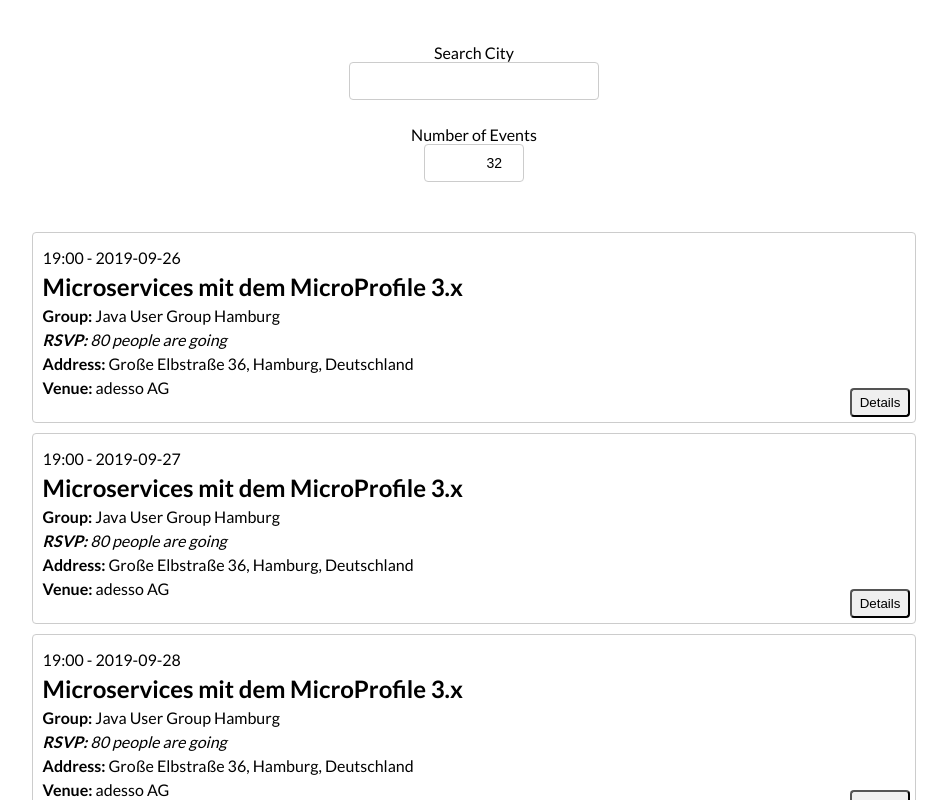
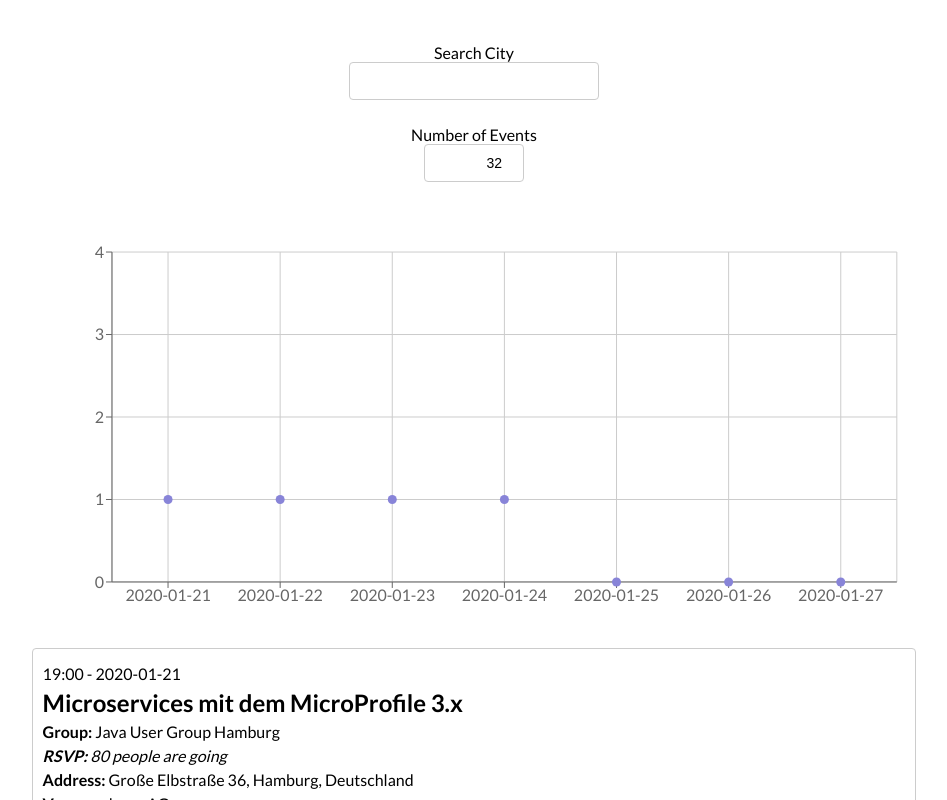
Before and after one commit to envincebal/meetup, a React (Create React App) app: page / in a window 1280 px wide. Shown: the top 800 px of the page, without its empty margins (166-1113 px from the left). Built offline with nearby package versions, Linux system fonts and the light colour scheme.

Commit message:
Added data visualization.

```diff
--- a/package.json
+++ b/package.json
@@ -12,10 +12,12 @@
     "enzyme": "^3.11.0",
     "enzyme-adapter-react-16": "^1.15.2",
     "jest-cucumber": "^2.0.11",
+    "moment": "^2.24.0",
     "puppeteer": "^2.0.0",
     "react": "^16.12.0",
     "react-dom": "^16.12.0",
     "react-scripts": "3.3.0",
+    "recharts": "^2.0.0-beta.1",
     "typescript": "^3.7.4"
   },
   "scripts": {
--- a/src/App.js
+++ b/src/App.js
@@ -1,10 +1,12 @@
-import React, {Component} from 'react';
-import './App.css';
+import React, {Component} from "react";
+import "./App.css";
 import EventList from "./EventList";
-import NumberOfEvents from './NumberOfEvents';
+import NumberOfEvents from "./NumberOfEvents";
 import CitySearch from "./CitySearch";
-import {getEvents} from './api';
-import {OfflineAlert} from './Alert';
+import {getEvents} from "./api";
+import {OfflineAlert} from "./Alert";
+import moment from "moment";
+import {ScatterChart, Scatter, XAxis, YAxis, CartesianGrid, Tooltip, ResponsiveContainer} from "recharts";
 
 class App extends Component {
   constructor(props) {
@@ -23,14 +25,39 @@
     this.updateEvents();
   }
 
+  countEventsOnDate = (date) => {
+    let count = 0;
+    const {events} = this.state;
+
+    events.forEach(event => {
+      if (event.local_date === date){
+        count++;
+      }
+    });
+    return count;
+  }
+
+  getData = () => {
+    const next7Days = [];
+    const currentDate = moment();
+
+    for (let i = 0; i < 7; i++) {
+      currentDate.add(1, "days");
+      const dateString = currentDate.format("YYYY-MM-DD");
+      const count = this.countEventsOnDate(dateString);
+      next7Days.push({ date: dateString, number: count });
+    }
+    return next7Days;
+  }
+
   updateEvents = (lat, lon, page) => {
     if(!navigator.onLine) {
       this.setState({
-        offlineText: 'You appear to be offline, this list is cached. Please connect to the internet for an updated list.'
+        offlineText: "You appear to be offline, this list is cached. Please connect to the internet for an updated list."
       });
     } else {
       this.setState({
-        offlineText: '',
+        offlineText: "",
       });
     }
 
@@ -46,16 +73,29 @@
     } else {
       getEvents(this.state.lat, this.state.lon, this.state.page).then(events => this.setState({events}));
     }
-
   }
 
   render() {
     return (
       <div className="App">
         <OfflineAlert text={this.state.offlineText} />
-        <CitySearch updateEvents={this.updateEvents}/>
-        <NumberOfEvents updateEvents={this.updateEvents}/>
-        <EventList events={this.state.events}/>
+        <CitySearch updateEvents={this.updateEvents} />
+        <NumberOfEvents updateEvents={this.updateEvents} />
+        <ResponsiveContainer height={400} >
+          <ScatterChart
+          margin={{
+            top: 20, right: 20, bottom: 20, left: 20,
+          }}
+          >
+          <CartesianGrid />
+          <XAxis type="category" dataKey="date" name="stature" />
+          <YAxis type="number" dataKey="number" name="number of events" allowDecimals={false} />
+          <Tooltip cursor={{ strokeDasharray: "3 3" }} />
+          <Scatter data={this.getData()}
+          fill="#8884d8" />
+        </ScatterChart>
+        </ResponsiveContainer>
+        <EventList events={this.state.events} />
       </div>
     );
   }
--- a/src/mock-events.js
+++ b/src/mock-events.js
@@ -19,7 +19,7 @@
       date_in_series_pattern: false,
       status: "upcoming",
       time: 1566925200000,
-      local_date: "2019-09-26",
+      local_date: "2020-01-21",
       local_time: "19:00",
       updated: 1563825339000,
       utc_offset: 7200000,
@@ -65,7 +65,7 @@
       date_in_series_pattern: false,
       status: "upcoming",
       time: 1566925200000,
-      local_date: "2019-09-27",
+      local_date: "2020-01-22",
       local_time: "19:00",
       updated: 1563825339000,
       utc_offset: 7200000,
@@ -111,7 +111,7 @@
       date_in_series_pattern: false,
       status: "upcoming",
       time: 1566925200000,
-      local_date: "2019-09-28",
+      local_date: "2020-01-23",
       local_time: "19:00",
       updated: 1563825339000,
       utc_offset: 7200000,
@@ -157,7 +157,7 @@
       date_in_series_pattern: false,
       status: "upcoming",
       time: 1566925200000,
-      local_date: "2019-09-28",
+      local_date: "2020-01-24",
       local_time: "19:00",
       updated: 1563825339000,
       utc_offset: 7200000,
```
Also changed, not shown: 1 other file (tests, documents, lock files or other folders).
